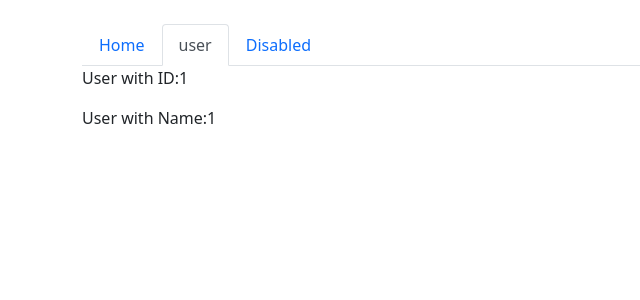
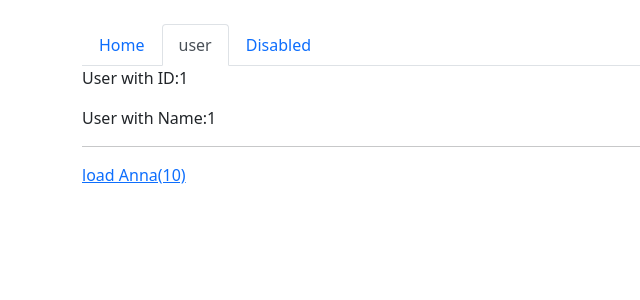
Before and after one commit to ManuDev03/angular-routing, an Angular app: page /users/1/1 in a window 1280 px wide. Shown: the top 300 px of the page, without its empty margins (0-640 px from the left). Built offline with nearby package versions, Linux system fonts and the light colour scheme.

Commit message:
fetching route parameters reactively

```diff
--- a/src/app/users/user/user.component.html
+++ b/src/app/users/user/user.component.html
@@ -1,2 +1,4 @@
 <p>User with ID:{{user.id}}  </p>
 <p>User with Name:{{user.name}}</p>
+<hr>
+<a [routerLink]="['/users',10,'Anna']">load Anna(10)</a>
--- a/src/app/users/user/user.component.ts
+++ b/src/app/users/user/user.component.ts
@@ -1,5 +1,5 @@
 import { Component, OnInit } from '@angular/core';
-import { ActivatedRoute } from '@angular/router';
+import { ActivatedRoute, Params } from '@angular/router';
 
 @Component({
   selector: 'app-user',
@@ -15,6 +15,13 @@
       id: this.route.snapshot.params['id'],
       name: this.route.snapshot.params['name']
     }
+
+    this.route.params.subscribe((params:Params) => {
+      this.user.id = params['id'],
+      this.user.name = params['name']
+
+
+    })
   }
 
 }
```
